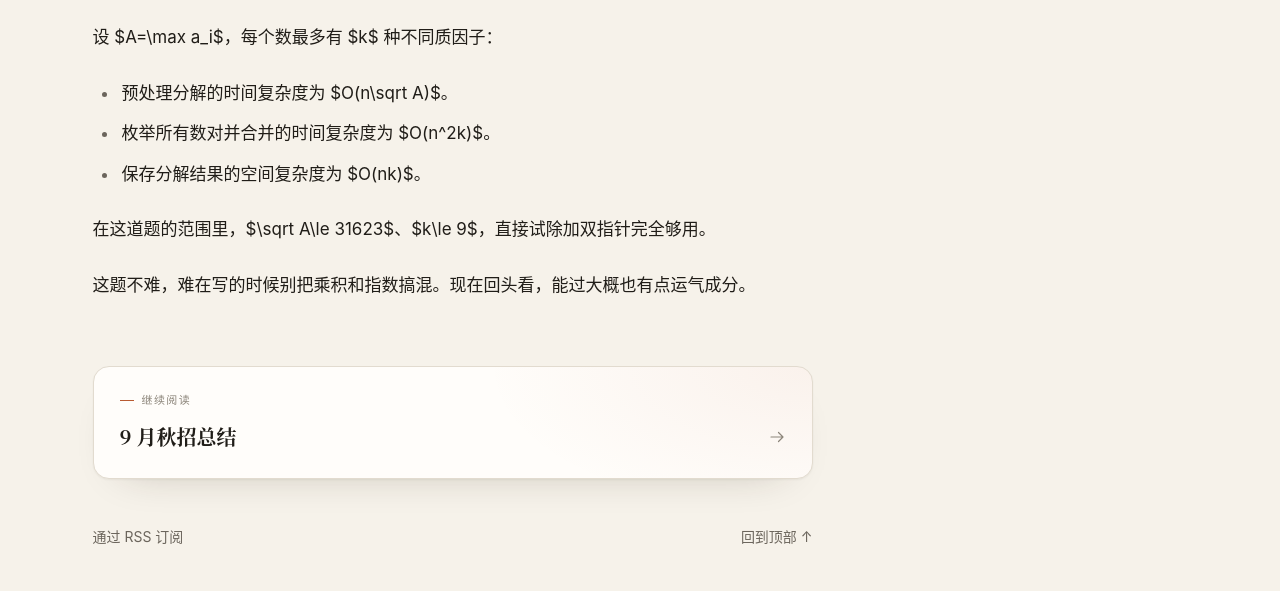
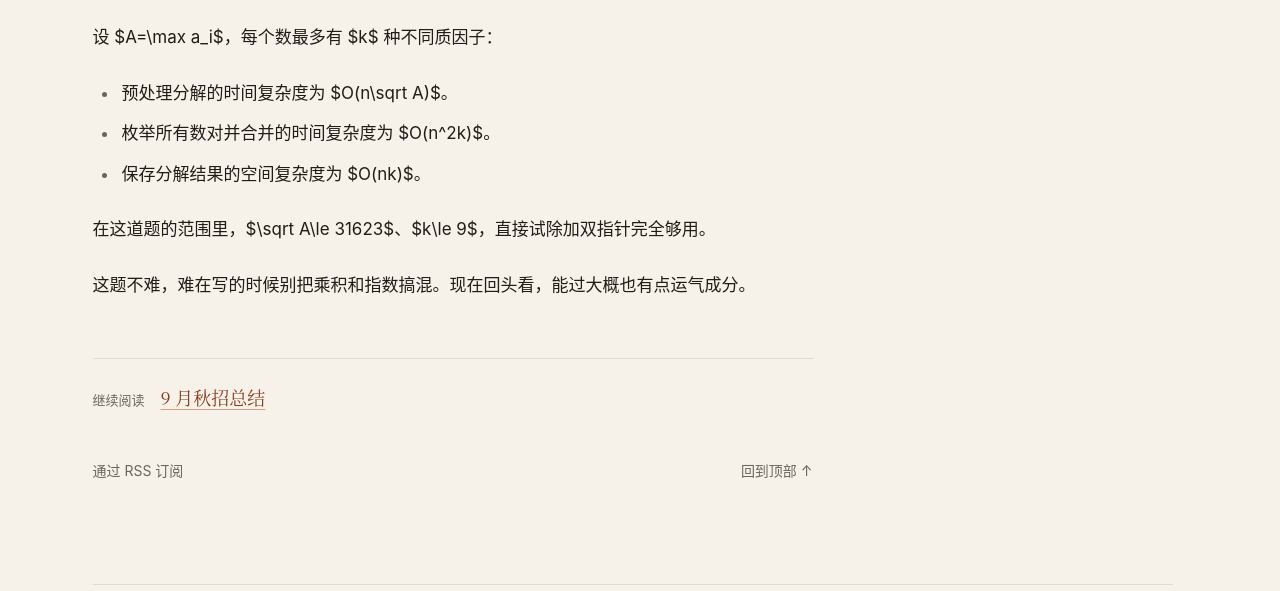
Before and after one commit to huxint/huxint.github.io, an Astro site: page /posts/meituan-exam in a window 1280 px wide. Shown: the part 4726-5317 px from the top of the page. Built offline with nearby package versions, Linux system fonts and the light colour scheme; Astro itself is replaced by a stand-in of ours; some packages are replaced by stand-ins of ours.

Commit message:
refine: simplify article continuation links

```diff
--- a/src/pages/posts/[slug].astro
+++ b/src/pages/posts/[slug].astro
@@ -4,7 +4,6 @@ import { render } from 'astro:content';
 import 'katex/dist/katex.min.css';
 import '../../styles/prose.css';
 import BaseLayout from '../../layouts/BaseLayout.astro';
-import Icon from '../../components/Icon.astro';
 import ImageDialog from '../../components/ImageDialog.astro';
 import { site } from '../../data/site';
 import {
@@ -119,9 +118,8 @@ const structuredArticle = {
           next && (
             <aside class="related-post">
               <p>继续阅读</p>
-              <a href={`/posts/${next.id}/`}>
+              <a class="text-link" href={`/posts/${next.id}/`}>
                 {next.data.title}
-                <Icon name="arrow" size={18} />
               </a>
             </aside>
           )
--- a/src/styles/global.css
+++ b/src/styles/global.css
@@ -973,69 +973,23 @@ ol {
 }
 
 .related-post {
-  margin-top: 64px;
-  padding: 24px 26px 26px;
-  border: 1px solid var(--rule);
-  border-radius: var(--radius-lg);
-  background:
-    radial-gradient(
-      30rem 14rem at 100% 0%,
-      color-mix(in srgb, var(--accent) 7%, transparent),
-      transparent 68%
-    ),
-    var(--bg-raised);
-  box-shadow: var(--shadow);
-  transition:
-    border-color var(--dur-fast) ease,
-    box-shadow var(--dur-base) ease,
-    transform var(--dur-base) var(--ease-spring);
-}
-.related-post:hover {
-  border-color: color-mix(in srgb, var(--accent) 34%, var(--rule));
-  box-shadow: var(--shadow-hover);
-  transform: translateY(-2px);
+  display: flex;
+  align-items: baseline;
+  gap: 16px;
+  margin-top: 56px;
+  padding-top: 24px;
+  border-top: 1px solid var(--rule);
 }
 .related-post p {
-  display: flex;
-  align-items: center;
-  gap: 8px;
-  font-family: var(--font-mono);
-  font-size: 11px;
-  letter-spacing: 0.13em;
-  text-transform: uppercase;
-  color: var(--faint);
-  margin-bottom: 11px;
-}
-.related-post p::before {
-  content: '';
-  width: 14px;
-  height: 1px;
-  background: var(--accent);
+  flex-shrink: 0;
+  color: var(--muted);
+  font-size: 13px;
 }
 .related-post a {
-  display: flex;
-  gap: 16px;
-  align-items: center;
+  min-width: 0;
   font-family: var(--font-serif);
-  font-weight: 600;
-  font-size: 20px;
-  line-height: 1.5;
-  transition: color var(--dur-fast) ease;
-}
-.related-post a svg {
-  margin-left: auto;
-  flex-shrink: 0;
-  color: var(--faint);
-  transition:
-    color var(--dur-fast) ease,
-    transform var(--dur-base) var(--ease-spring);
-}
-.related-post a:hover {
-  color: var(--accent-ink);
-}
-.related-post a:hover svg {
-  color: var(--accent);
-  transform: translateX(4px);
+  font-size: 18px;
+  line-height: 1.6;
 }
 .post-end {
   display: flex;
@@ -1474,9 +1428,6 @@ ol {
     align-items: flex-start;
     gap: 8px;
   }
-  .related-post a {
-    font-size: 18px;
-  }
 }
 @media (max-width: 360px) {
   .header-inner {
```
